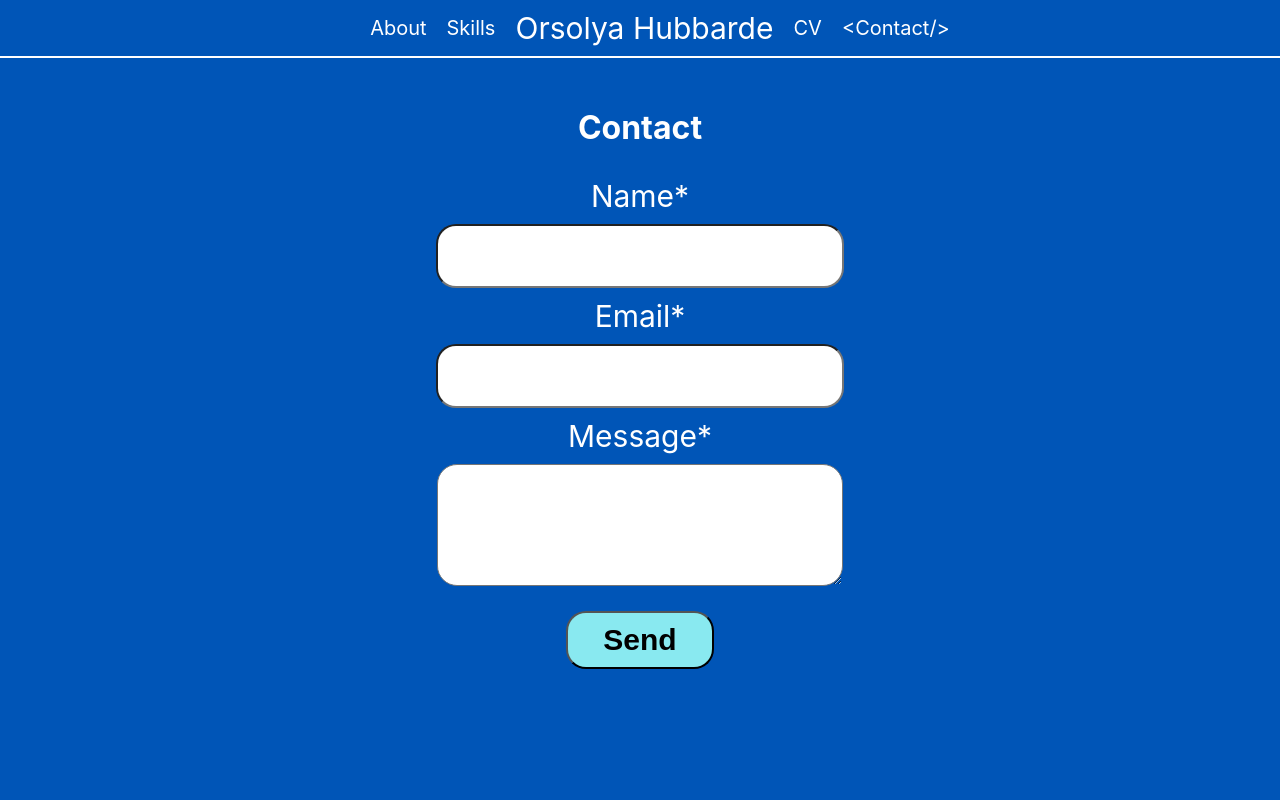
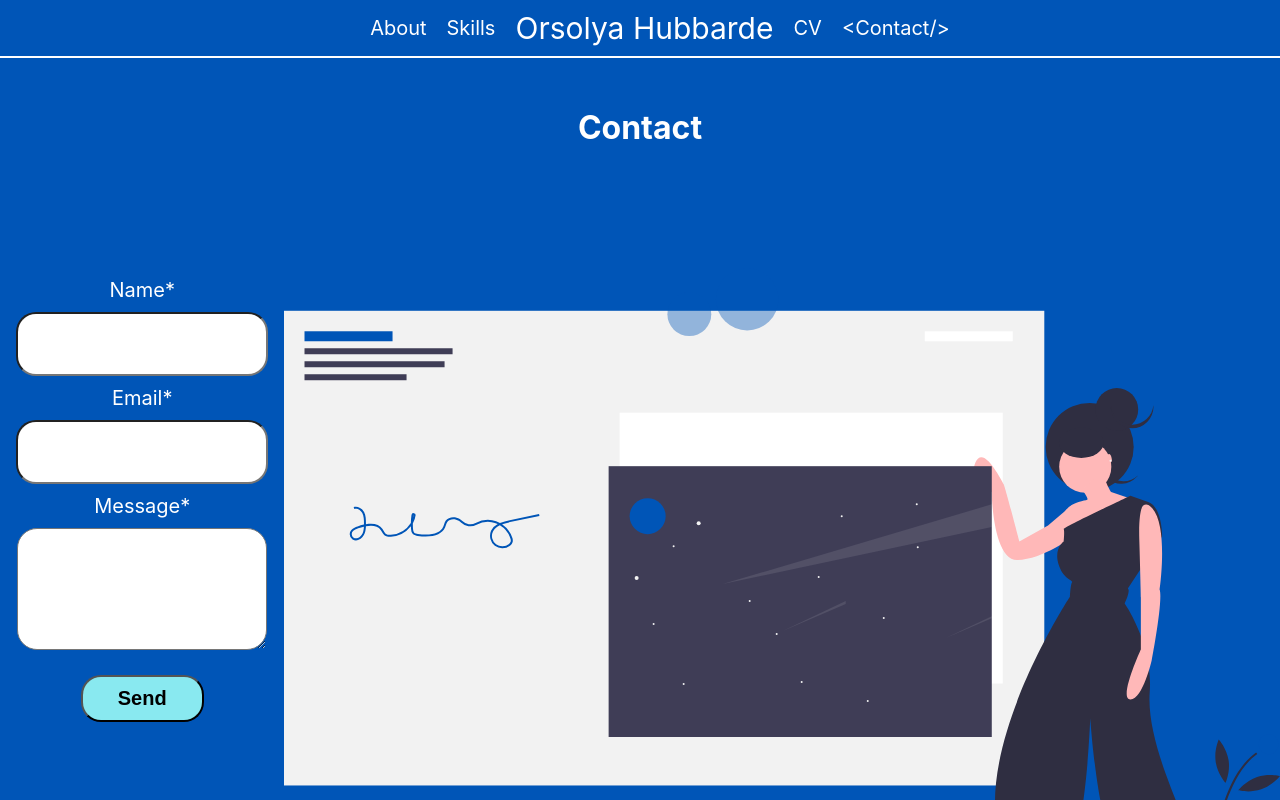
Before and after one commit to pokica1/Portfolio, a React (Create React App) app: page /contact in a window 1280 px wide. Shown: the top 800 px of the page. Built offline with nearby package versions, Linux system fonts and the light colour scheme.

Commit message:
added image to contact form, reduced font size

```diff
--- a/src/ContactForm/ContactForm.css
+++ b/src/ContactForm/ContactForm.css
@@ -4,11 +4,18 @@ form {
     flex-direction: column;
     align-items: center;
     font-size: 20px;
+    flex-grow: 2;
+}
+
+.container{
+    display: flex;
+    justify-content: center;
+    padding-top: 100px;
 }
 
 .inputField{
     height: 40px;
-    width: 30%;
+    width: 80%;
     padding: 10px;
     outline: none;
     border-radius: 20px;
@@ -21,12 +28,12 @@ form {
 
 label {
     color: white;
-    font-size: 30px;
+    font-size: 20px;
     padding: 10px;
 }
 
 textarea {
-    width: 30%;
+    width: 80%;
     max-height: 100px;
     min-height: 100px;
     padding: 10px;
@@ -52,5 +59,5 @@ textarea:focus {
     color: black;
     margin: 5px;
     font-weight: bold;
-    font-size: 30px;
+    font-size: 20px;
 }
--- a/src/ContactForm/ContactForm.js
+++ b/src/ContactForm/ContactForm.js
@@ -20,7 +20,7 @@ export const ContactForm = () => {
   };
 
   return (
-    <div>
+    <div className="container">
         <form ref={form} onSubmit={sendEmail}>
             <label>Name*</label>
             <input className='inputField' type="text" name="user_name" required/>
@@ -30,6 +30,7 @@ export const ContactForm = () => {
             <textarea name="message" required/>
             <input className='submit' type="submit" value="Send" />
         </form>
+        <div className='image'><img src='contactImage.svg' alt="woman with an envelope"/></div>
     </div>
   );
 };
```
Also changed, not shown: public/contactImage.svg (added).
